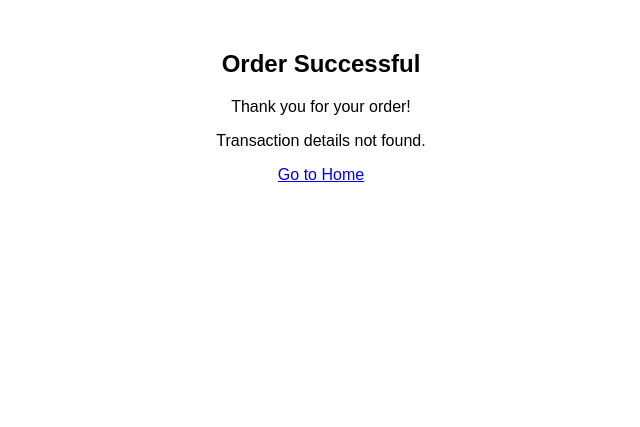
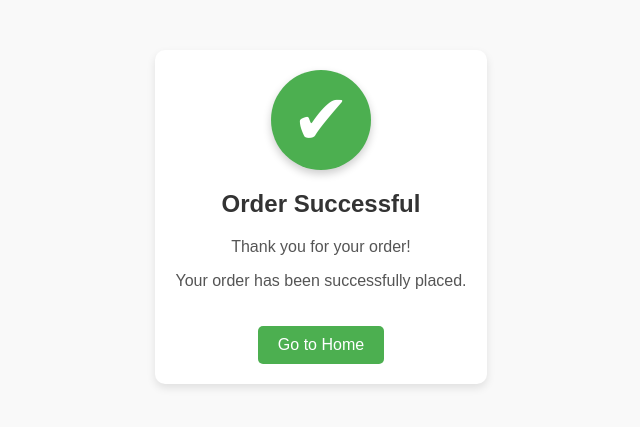
Before and after one commit to BOLT4L/Quicktrip, a Django app: template backend/templates/next.html in a window 1280 px wide. Shown: the top 427 px of the page, without its empty margins (319-959 px from the left). Run offline with Django 5.2, Linux system fonts and the light colour scheme; the template is opened without the code that fills it, so the values that code supplies are empty.

Commit message:
Update next.html

```diff
--- a/backend/templates/next.html
+++ b/backend/templates/next.html
@@ -8,21 +8,62 @@
         body {
             text-align: center;
             font-family: Arial, sans-serif;
+            background-color: #f9f9f9;
+            margin: 0;
+            padding: 0;
+        }
+        .container {
+            margin-top: 50px;
+            padding: 20px;
+            background-color: #ffffff;
+            border-radius: 10px;
+            box-shadow: 0 4px 8px rgba(0, 0, 0, 0.1);
+            display: inline-block;
+        }
+        .success-icon {
+            font-size: 70px;
+            color: #ffffff;
+            background-color: #4CAF50;
+            width: 100px;
+            height: 100px;
+            line-height: 100px;
+            border-radius: 50%;
+            margin: 0 auto 20px;
+            display: flex;
+            align-items: center;
+            justify-content: center;
+            box-shadow: 0 4px 8px rgba(0, 0, 0, 0.2);
+        }
+        h2 {
+            color: #333333;
+        }
+        p {
+            color: #555555;
+            font-size: 16px;
+        }
+        .btn {
+            display: inline-block;
+            margin-top: 20px;
+            padding: 10px 20px;
+            font-size: 16px;
+            color: #ffffff;
+            background-color: #4CAF50;
+            text-decoration: none;
+            border-radius: 5px;
+            transition: background-color 0.3s ease;
+        }
+        .btn:hover {
+            background-color: #45a049;
         }
     </style>
 </head>
 <body>
-    <div class="container" style="margin-top: 50px;">
+    <div class="container">
+        <div class="success-icon">✔</div>
         <h2>Order Successful</h2>
         <p>Thank you for your order!</p>
-        {% if transaction %}
-            <p>Transaction ID: {{ transaction.transaction_id }}</p>
-            <p>Amount: {{ transaction.amount }} ETB</p>
-            <p>Status: {{ transaction.status }}</p>
-        {% else %}
-            <p>Transaction details not found.</p>
-        {% endif %}
-        <a href="http://localhost:5173/home" class="btn btn-primary">Go to Home</a>
+        <p>Your order has been successfully placed.</p>
+        <a href="http://localhost:5173/home" class="btn">Go to Home</a>
     </div>
 </body>
 </html>
```
